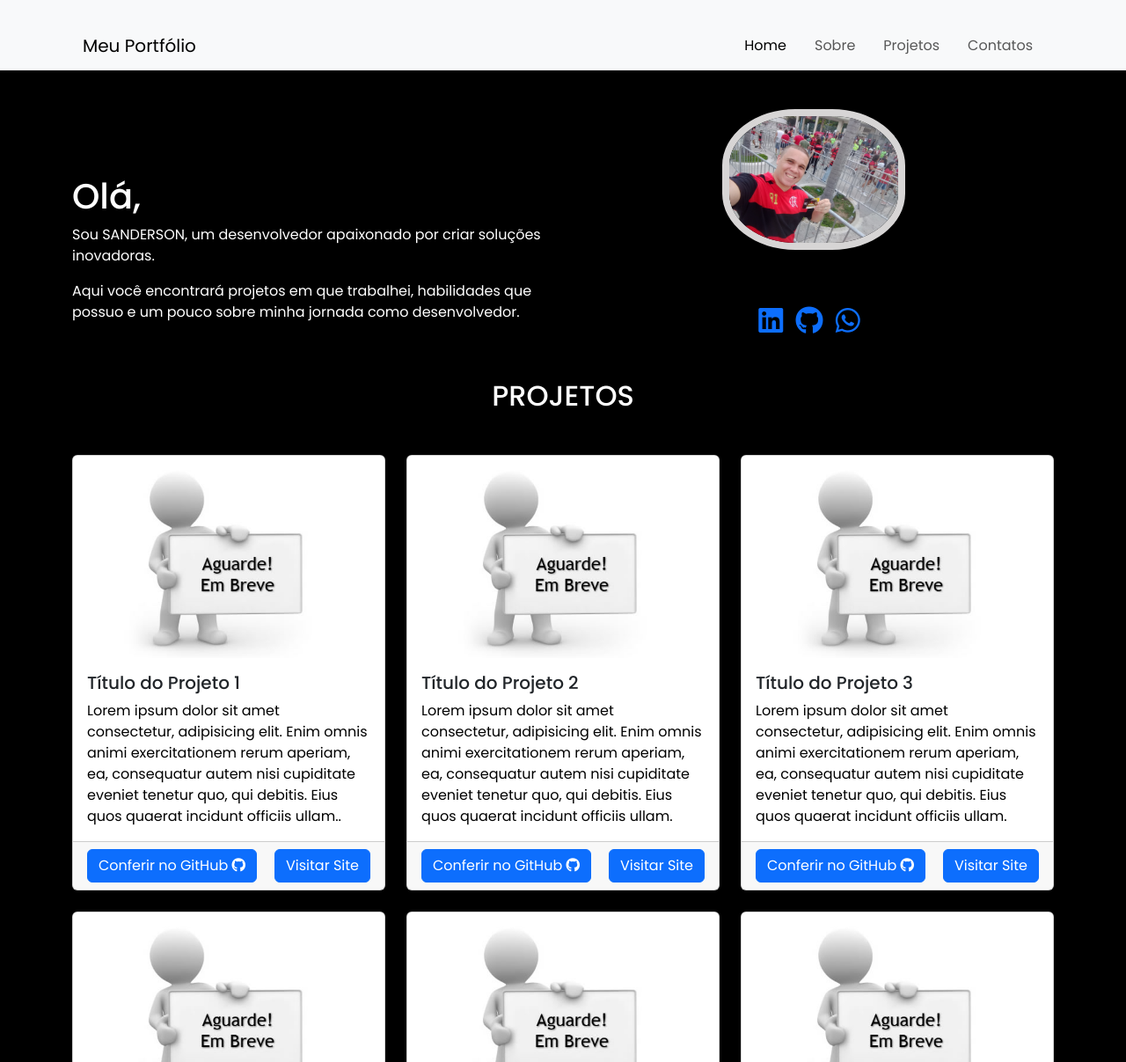
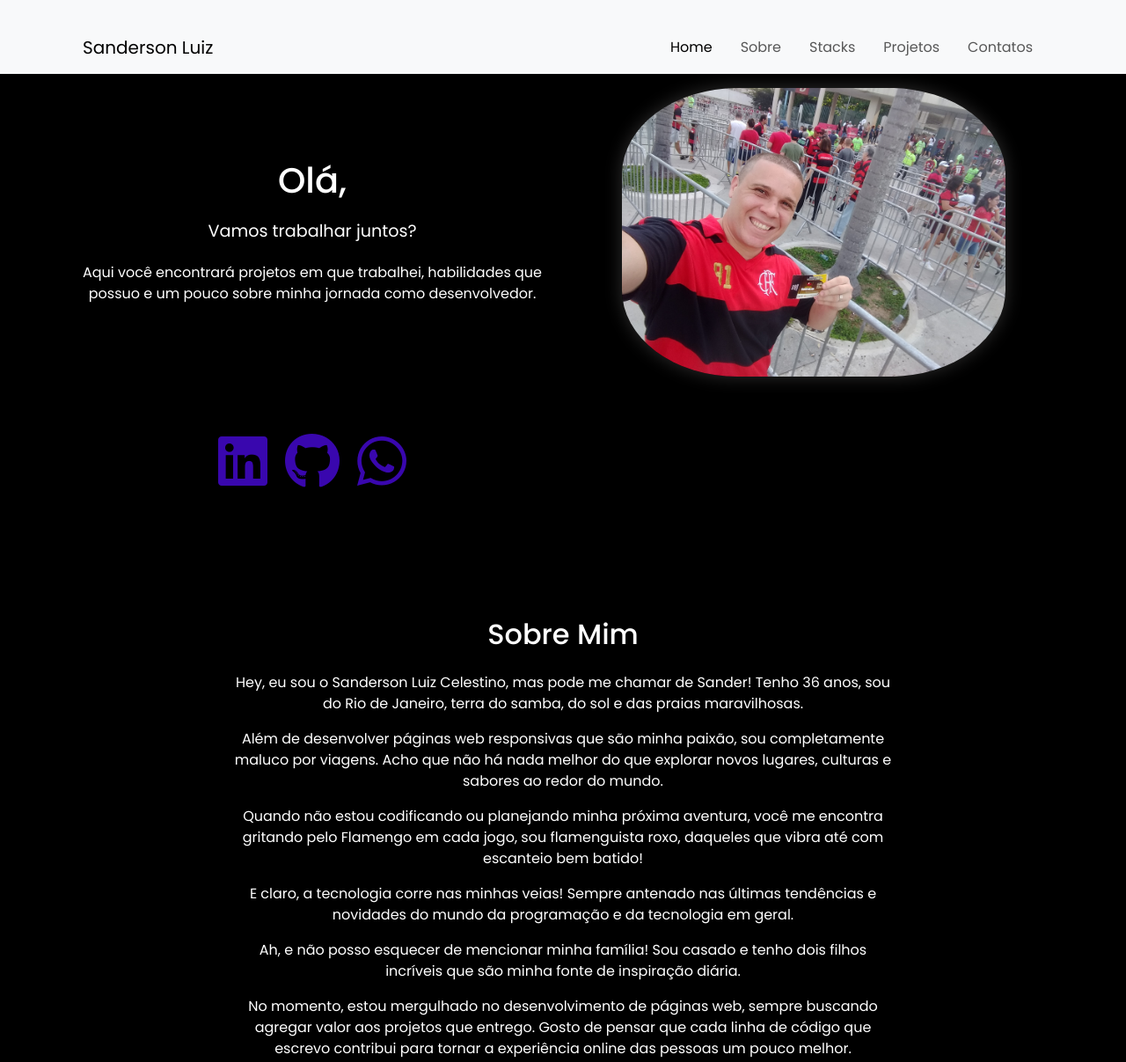
Before and after one commit to SandersonGit/portfolio_SanDev, a website: page index.html in a window 1280 px wide. Shown: the top 1207 px of the page at 88% size. Drawn offline with nearby package versions, Linux system fonts and the light colour scheme.

Commit message:
ADD - alterações pontuais

```diff
--- a/index.html
+++ b/index.html
@@ -22,21 +22,25 @@
         <div class="container">
 
 
-            <nav class="navbar navbar-expand-lg navbar-light bg-light mt-4">
+            <nav class="navbar navbar-expand-lg navbar-light  mt-4">
                 <div class="container-fluid">
-                    <a class="navbar-brand" href="#">Meu Portfólio</a>
+                    <a class="navbar-brand" href="#">Sanderson Luiz</a>
                     <button class="navbar-toggler" type="button" data-bs-toggle="collapse" data-bs-target="#navbarNav" aria-controls="navbarNav" aria-expanded="false" aria-label="Toggle navigation">
                         <span class="navbar-toggler-icon"></span>
                     </button>
 
                 </div>
                 <div class="collapse navbar-collapse" justify-content-end" id="navbarNav">
+
                     <ul class="navbar-nav">
                         <li class="nav-item">
-                            <a class="nav-link active" aria-current="page" href="#home">Home</a>
+                            <a class="nav-link active" aria-current="page" href="#">Home</a>
                         </li>
                         <li class="nav-item">
                             <a class="nav-link" href="#sobre">Sobre</a>
+                        </li>
+                        <li class="nav-item">
+                            <a class="nav-link" href="#stack">Stacks</a>
                         </li>
                         <li class="nav-item">
                             <a class="nav-link" href="#projetos">Projetos</a>
@@ -45,35 +49,94 @@
                             <a class="nav-link" href="#contatos">Contatos</a>
                         </li>
                     </ul>
+
                 </div>
+
             </nav>
         </div>
     </header>
 
     <main class="main">
-        <div class="container" id="sobre">
-
+        <div class="container"  >
             <div class="row">
-                <div class="col-md-6 mt-5 d-flex flex-column justify-content-end">
+                <div class="col-md-6 mt-md-0 mt-5 d-flex flex-column justify-content-center" id="home">
                     <h1 id="helloText">Olá,</h1>
                     <p id="typing"></p>
-
-                    <p>Aqui você encontrará projetos em que trabalhei, habilidades que possuo e um pouco sobre minha jornada como desenvolvedor.</p>
+                    <p class="text-center">Aqui você encontrará projetos em que trabalhei, habilidades que possuo e um pouco sobre minha jornada como desenvolvedor.</p>
                 </div>
-                <div class="col-md-6 d-flex flex-column align-items-center mt-4">
+                <div class="col-md-6 d-flex align-items-center justify-content-center">
                     <img src="assets/43740021_1088868571279600_6541480108023087104_n.jpg" alt="Profile Picture" class="profile-pic mb-3">
+                </div>
+                <div class="col-md-6 d-flex align-items-center justify-content-center">
                     <div class="social-icons mt-5">
-                        <a href="https://www.linkedin.com/in/yourprofile" target="_blank" id="social-img"><i class="social-img fab fa-linkedin fa-2x"></i></a>
-                        <a href="https://github.com/yourusername" target="_blank" id="social-img"><i class="social-img  fab fa-github fa-2x"></i></a>
-                        <a href="https://wa.me/yourwhatsappnumber" target="_blank" id="social-img"><i class="social-img fab fa-whatsapp fa-2x"></i></a>
+                        <a href="https://www.linkedin.com/in/yourprofile" target="_blank"><i class="fab fa-linkedin fa-4x"></i></a>
+                        <a href="https://github.com/yourusername" target="_blank"><i class="fab fa-github fa-4x"></i></a>
+                        <a href="https://wa.me/yourwhatsappnumber" target="_blank"><i class="fab fa-whatsapp fa-4x"></i></a>
                     </div>
                 </div>
             </div>
         </div>
 
-        <div class="container my-5">
+        <section class="container my-5 " id="sobre">
+            <div class="row">
+                <div class="col-md-8 mx-auto mt-5 mb-5 text-center">
+                    <h2 class="text-center mb-4">Sobre Mim</h2>
+                    <p>Hey, eu sou o Sanderson Luiz Celestino, mas pode me chamar de Sander! Tenho 36 anos, sou do Rio de Janeiro, terra do samba, do sol e das praias maravilhosas.</p>
+                    <p>Além de desenvolver páginas web responsivas que são minha paixão, sou completamente maluco por viagens. Acho que não há nada melhor do que explorar novos lugares, culturas e sabores ao redor do mundo. </p>
+                    <p>Quando não estou codificando ou planejando minha próxima aventura, você me encontra gritando pelo Flamengo em cada jogo, sou flamenguista roxo, daqueles que vibra até com escanteio bem batido!</p>
+                    <p>E claro, a tecnologia corre nas minhas veias! Sempre antenado nas últimas tendências e novidades do mundo da programação e da tecnologia em geral.</p>
+                    <p>Ah, e não posso esquecer de mencionar minha família! Sou casado e tenho dois filhos incríveis que são minha fonte de inspiração diária.</p>
+                    <p>No momento, estou mergulhado no desenvolvimento de páginas web, sempre buscando agregar valor aos projetos que entrego. Gosto de pensar que cada linha de código que escrevo contribui para tornar a experiência online das pessoas um pouco melhor.</p>
+                    <p>E esse sou eu, um apaixonado por tecnologia, viagens, Flamengo e família, sempre em busca de novos desafios e aprendizados!</p>
+                </div>
+            </div>
+        </section>
+
+        <div class="container my-5"  >
+            <h2 class="text-center mb-5 " id="stack">Principais Stacks</h2>
+            <div class="row justify-content-space-between align-items-center">
+                <div class="col-4 text-center">
+                    <div class="stack" style="animation-delay: 1.0s;">
+                        <i class="fab fa-html5 fa-4x"></i>
+                        <p>HTML5</p>
+                    </div>
+                </div>
+                <div class="col-4 text-center">
+                    <div class="stack" style="animation-delay: 1.5s;">
+                        <i class="fab fa-css3-alt fa-4x"></i>
+                        <p>CSS3</p>
+                    </div>
+                </div>
+                <div class="col-4 text-center">
+                    <div class="stack" style="animation-delay: 2.0s;">
+                        <i class="fab fa-js fa-4x"></i>
+                        <p>JavaScript</p>
+                    </div>
+                </div>
+                <div class="col-4 text-center">
+                    <div class="stack" style="animation-delay: 2.5s;">
+                        <i class="fab fa-bootstrap fa-4x"></i>
+                        <p>Bootstrap</p>
+                    </div>
+                </div>
+                <div class="col-4 text-center">
+                    <div class="stack" style="animation-delay: 3.0s;">
+                        <i class="fab fa-react fa-4x"></i>
+                        <p>React</p>
+                    </div>
+                </div>
+                <div class="col-4 text-center">
+                    <div class="stack" style="animation-delay: 3.5s;">
+                        <i class="fab fa-node-js fa-4x"></i>
+                        <p>Node.js</p>
+                    </div>
+                </div>
+            </div>
+        </div>
+
+        <div class="container my-5 ">
             <h2 class="text-center mb-5 title" id="projetos">PROJETOS</h2>
-            <div class="row justify-content-center gx-4">
+            <div class="row justify-content-center gx-4 ">
                 <div class="col-md-4 mb-4">
                     <div class="card h-100">
                         <img src="assets/image.jpeg" class="card-img-top" alt="Projeto 1">
@@ -156,47 +219,7 @@
             </div>
         </div>
 
-        <div class="container my-5">
-            <h2 class="text-center mb-5">Principais Stacks</h2>
-            <div class="row justify-content-space-between align-items-center">
-                <div class="col-4 text-center">
-                    <div class="stack" style="animation-delay: 0.5s;">
-                        <i class="fab fa-html5 fa-4x"></i>
-                        <p>HTML5</p>
-                    </div>
-                </div>
-                <div class="col-4 text-center">
-                    <div class="stack" style="animation-delay: 1s;">
-                        <i class="fab fa-css3-alt fa-4x"></i>
-                        <p>CSS3</p>
-                    </div>
-                </div>
-                <div class="col-4 text-center">
-                    <div class="stack" style="animation-delay: 1.5s;">
-                        <i class="fab fa-js fa-4x"></i>
-                        <p>JavaScript</p>
-                    </div>
-                </div>
-                <div class="col-4 text-center">
-                    <div class="stack" style="animation-delay: 2s;">
-                        <i class="fab fa-bootstrap fa-4x"></i>
-                        <p>Bootstrap</p>
-                    </div>
-                </div>
-                <div class="col-4 text-center">
-                    <div class="stack" style="animation-delay: 2.5s;">
-                        <i class="fab fa-react fa-4x"></i>
-                        <p>React</p>
-                    </div>
-                </div>
-                <div class="col-4 text-center">
-                    <div class="stack" style="animation-delay: 3s;">
-                        <i class="fab fa-node-js fa-4x"></i>
-                        <p>Node.js</p>
-                    </div>
-                </div>
-            </div>
-        </div>
+
     </main>
 
 
@@ -221,7 +244,7 @@
                     </form>
                 </div>
                 <div class="col-md-6 copy">
-                    <p>Este é o meu portfólio pessoal de Sanderson Luiz Celestino. Todos os direitos reservados para fins comerciais.</p>
+                    <p>Este é o meu portfólio pessoal. Todos os direitos reservados para fins comerciais.</p>
                     <div class="social-links">
                         <a href="#"><i class="fab fa-github fa-3x"></i></a>
                         <a href="#"><i class="fab fa-linkedin fa-3x"></i></a>
--- a/script.js
+++ b/script.js
@@ -1,7 +1,16 @@
+
+window.addEventListener('scroll', function() {
+    const header = document.querySelector('.header');
+    if (window.scrollY > 0) {
+        header.style.backgroundColor = 'rgba(255, 255, 255, 0.8)'; // Torna o header mais transparente ao rolar para baixo
+    } else {
+        header.style.backgroundColor = 'rgba(255, 255, 255, 1)'; // Restaura a opacidade total quando o scroll é no topo
+    }
+});
 
 let i = 0;
-const txt = 'Sou SANDERSON, um desenvolvedor apaixonado por criar soluções inovadoras.';
-const speed = 20;
+const txt = 'Vamos trabalhar juntos?';
+const speed = 100;
 
 function typeWriter() {
     if (i < txt.length) {
--- a/styles.css
+++ b/styles.css
@@ -4,6 +4,30 @@
         font-weight: 400;
         font-style: normal
 
+}
+
+.header {
+    transition: background-color 0.3s ease; /* Transição suave para a mudança de cor de fundo */
+    position: fixed;
+    width: 100%;
+    z-index: 1000;
+}
+
+.navbar {
+    justify-content: center; /* Centraliza os itens do menu */
+}
+
+.navbar-nav {
+    text-align: center; /* Centraliza os itens do menu */
+}
+
+.navbar-nav .nav-link {
+    padding: 10px 20px; /* Aumenta o espaço ao redor dos links */
+}
+
+#stacks {
+    height: 500px;
+    margin-top: 100px;
 }
 
 main {
@@ -19,10 +43,49 @@ h1, p, .title {
     color: rgb(255, 255, 255);
 }
 
+#sobre {
+    background-color: black; /* Cor de fundo do container */
+    padding: 50px 0;
+}
+
+#helloText {
+    font-size: 2.5rem;
+    text-align: center;
+    margin-bottom: 20px;
+}
+
+#typing {
+    font-size: 1.2rem;
+    text-align: center;
+    margin-bottom: 20px;
+}
+
+
+.social-icons {
+    display: flex;
+    justify-content: center;
+    margin-top: 30px;
+}
+
+.social-icons a {
+    margin: 0 10px; /* Espaçamento entre os ícones */
+    color: #3907ae; /* Cor dos ícones */
+    transition: color 0.3s ease; /* Transição suave da cor */
+}
+
+.social-icons a:hover {
+    color: #007bff; /* Cor dos ícones ao passar o mouse */
+}
+
 .profile-pic {
-    height: 10em;
-    border-radius: 40%;
-    border: 0.5em solid rgb(215, 213, 213);
+    max-width: 80%;
+    border-radius: 30%;
+    box-shadow: 0 0 20px rgba(233, 228, 228, 0.2);
+    transition: transform 0.3s ease;
+}
+
+.profile-pic:hover {
+    transform: scale(1.1);
 }
 
 .social-img {
```
Also changed, not shown: README.md.
